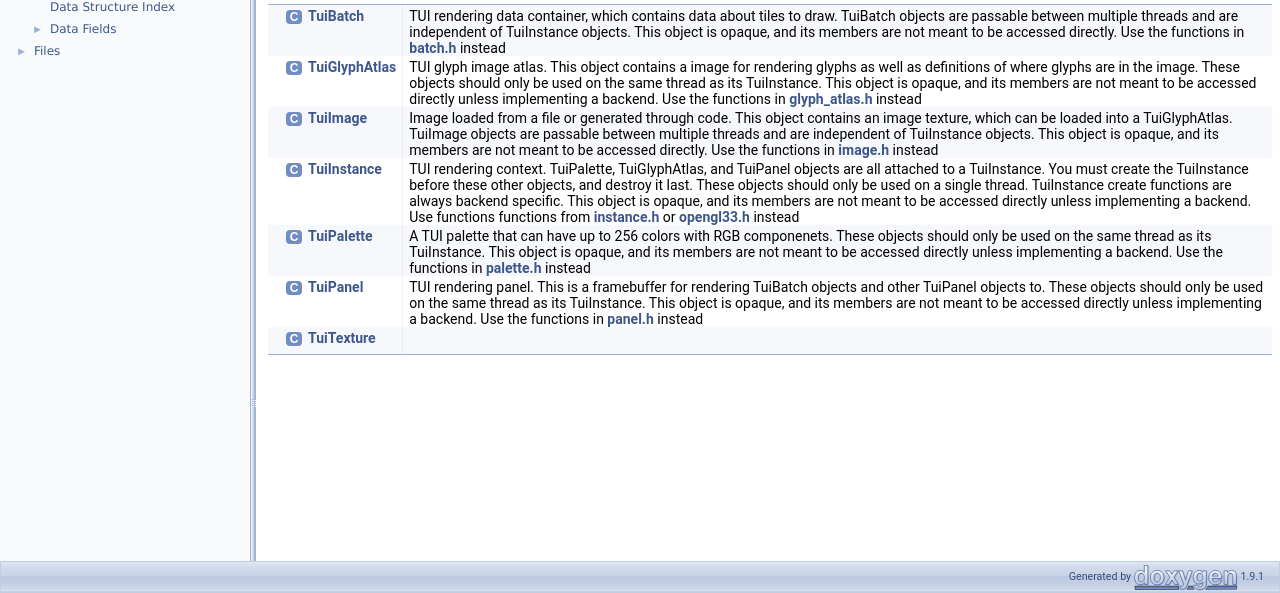
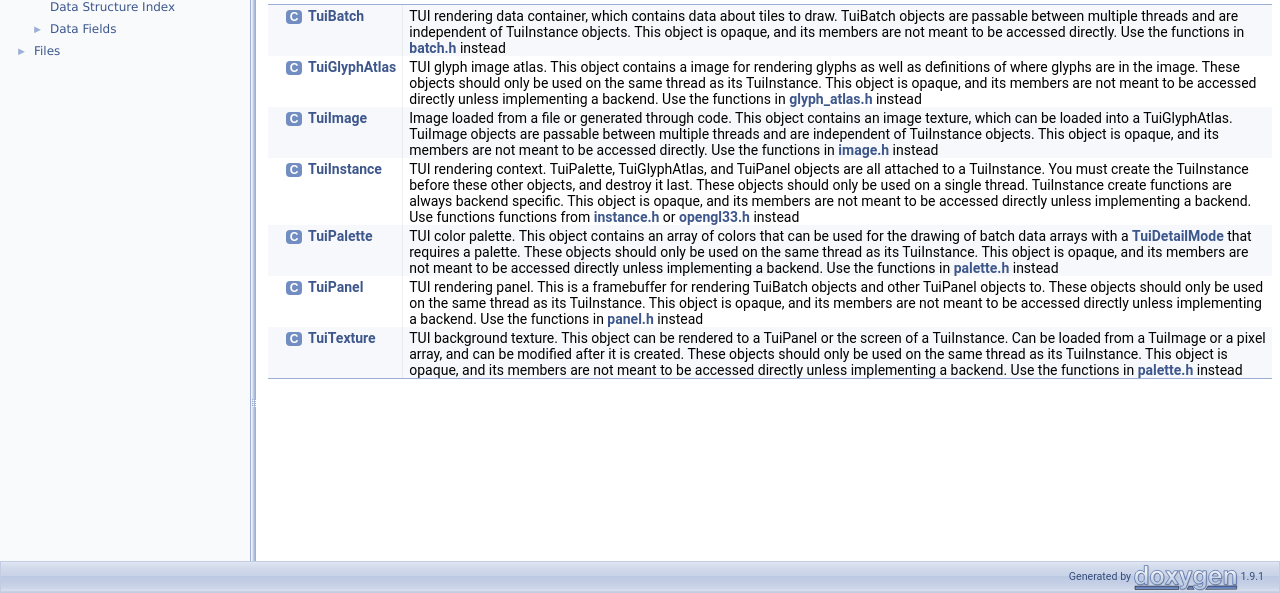
Before and after one commit to Journeyman1337/TUIC, a plain HTML site: page annotated.html in a window 1280 px wide. Shown: the part 207-800 px from the top of the page. Drawn offline with Linux system fonts and the light colour scheme.

Commit message:
add missing docs for TuiTexture

```diff
--- a/annotated.html
+++ b/annotated.html
@@ -92,9 +92,9 @@ $(document).ready(function(){initNavTree('annotated.html',''); initResizable();
 <tr id="row_1_"><td class="entry"><span style="width:16px;display:inline-block;">&#160;</span><span class="icona"><span class="icon">C</span></span><a class="el" href="struct_tui_glyph_atlas__s.html" target="_self">TuiGlyphAtlas</a></td><td class="desc">TUI glyph image atlas. This object contains a image for rendering glyphs as well as definitions of where glyphs are in the image. These objects should only be used on the same thread as its TuiInstance. This object is opaque, and its members are not meant to be accessed directly unless implementing a backend. Use the functions in <a class="el" href="glyph__atlas_8h.html">glyph_atlas.h</a> instead </td></tr>
 <tr id="row_2_" class="even"><td class="entry"><span style="width:16px;display:inline-block;">&#160;</span><span class="icona"><span class="icon">C</span></span><a class="el" href="struct_tui_image__s.html" target="_self">TuiImage</a></td><td class="desc">Image loaded from a file or generated through code. This object contains an image texture, which can be loaded into a TuiGlyphAtlas. TuiImage objects are passable between multiple threads and are independent of TuiInstance objects. This object is opaque, and its members are not meant to be accessed directly. Use the functions in <a class="el" href="image_8h.html">image.h</a> instead </td></tr>
 <tr id="row_3_"><td class="entry"><span style="width:16px;display:inline-block;">&#160;</span><span class="icona"><span class="icon">C</span></span><a class="el" href="struct_tui_instance__s.html" target="_self">TuiInstance</a></td><td class="desc">TUI rendering context. TuiPalette, TuiGlyphAtlas, and TuiPanel objects are all attached to a TuiInstance. You must create the TuiInstance before these other objects, and destroy it last. These objects should only be used on a single thread. TuiInstance create functions are always backend specific. This object is opaque, and its members are not meant to be accessed directly unless implementing a backend. Use functions functions from <a class="el" href="instance_8h.html">instance.h</a> or <a class="el" href="opengl33_8h.html">opengl33.h</a> instead </td></tr>
-<tr id="row_4_" class="even"><td class="entry"><span style="width:16px;display:inline-block;">&#160;</span><span class="icona"><span class="icon">C</span></span><a class="el" href="struct_tui_palette__s.html" target="_self">TuiPalette</a></td><td class="desc">A TUI palette that can have up to 256 colors with RGB componenets. These objects should only be used on the same thread as its TuiInstance. This object is opaque, and its members are not meant to be accessed directly unless implementing a backend. Use the functions in <a class="el" href="palette_8h.html">palette.h</a> instead </td></tr>
+<tr id="row_4_" class="even"><td class="entry"><span style="width:16px;display:inline-block;">&#160;</span><span class="icona"><span class="icon">C</span></span><a class="el" href="struct_tui_palette__s.html" target="_self">TuiPalette</a></td><td class="desc">TUI color palette. This object contains an array of colors that can be used for the drawing of batch data arrays with a <a class="el" href="enums_8h.html#adca1532888c8e4d1a0bb5717aac6c304">TuiDetailMode</a> that requires a palette. These objects should only be used on the same thread as its TuiInstance. This object is opaque, and its members are not meant to be accessed directly unless implementing a backend. Use the functions in <a class="el" href="palette_8h.html">palette.h</a> instead </td></tr>
 <tr id="row_5_"><td class="entry"><span style="width:16px;display:inline-block;">&#160;</span><span class="icona"><span class="icon">C</span></span><a class="el" href="struct_tui_panel__s.html" target="_self">TuiPanel</a></td><td class="desc">TUI rendering panel. This is a framebuffer for rendering TuiBatch objects and other TuiPanel objects to. These objects should only be used on the same thread as its TuiInstance. This object is opaque, and its members are not meant to be accessed directly unless implementing a backend. Use the functions in <a class="el" href="panel_8h.html">panel.h</a> instead </td></tr>
-<tr id="row_6_" class="even"><td class="entry"><span style="width:16px;display:inline-block;">&#160;</span><span class="icona"><span class="icon">C</span></span><a class="el" href="struct_tui_texture__s.html" target="_self">TuiTexture</a></td><td class="desc"></td></tr>
+<tr id="row_6_" class="even"><td class="entry"><span style="width:16px;display:inline-block;">&#160;</span><span class="icona"><span class="icon">C</span></span><a class="el" href="struct_tui_texture__s.html" target="_self">TuiTexture</a></td><td class="desc">TUI background texture. This object can be rendered to a TuiPanel or the screen of a TuiInstance. Can be loaded from a TuiImage or a pixel array, and can be modified after it is created. These objects should only be used on the same thread as its TuiInstance. This object is opaque, and its members are not meant to be accessed directly unless implementing a backend. Use the functions in <a class="el" href="palette_8h.html">palette.h</a> instead </td></tr>
 </table>
 </div><!-- directory -->
 </div><!-- contents -->
```
Also changed, not shown: struct_tui_palette__s.html (+1 -1 lines), struct_tui_texture__s.html (+3 -0 lines).
